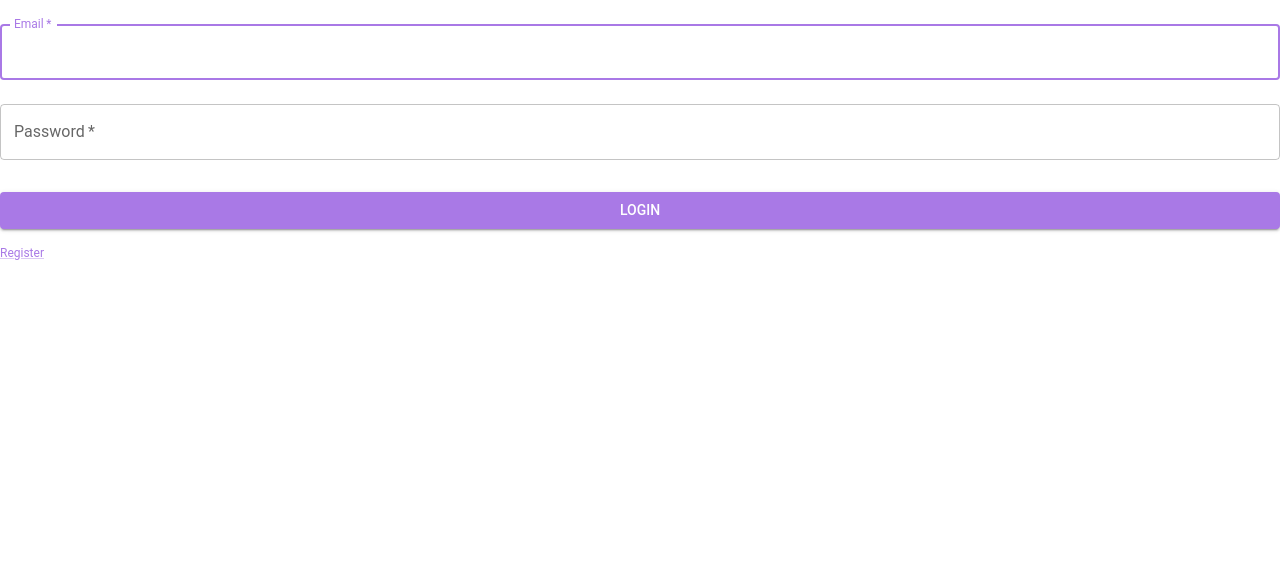
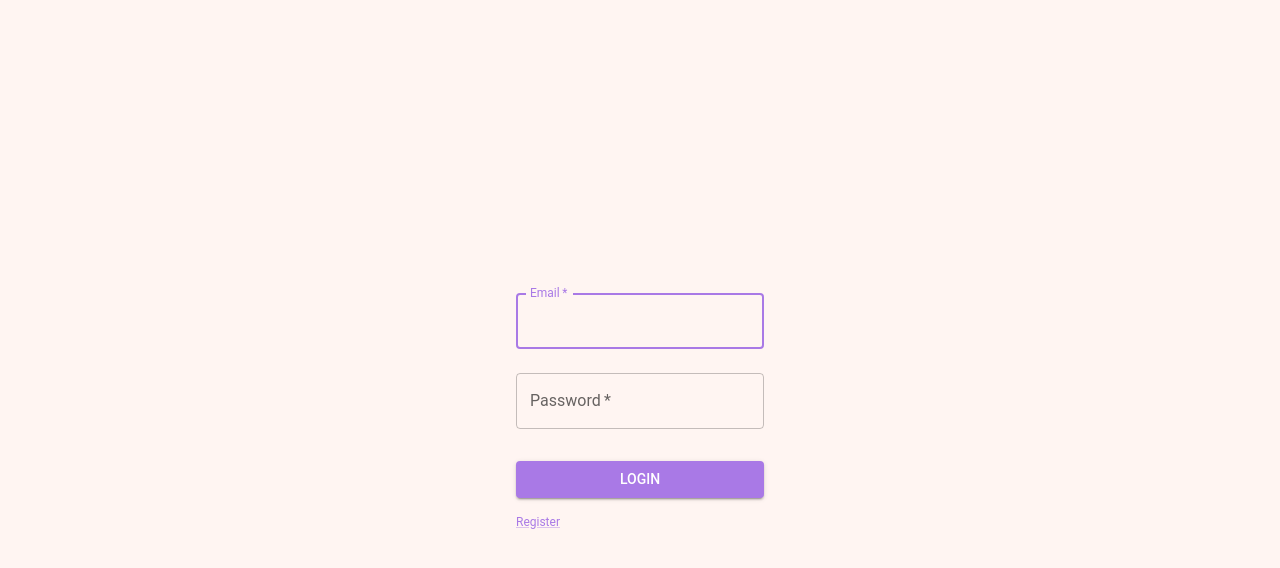
Before and after one commit to rafaeldellaquila/lotchats, a React (Vite) app: page / in a window 1280 px wide. Shown: the top 568 px of the page. Built offline with nearby package versions, Linux system fonts and the light colour scheme; no server answers.

Commit message:
:lipstick: adjust styles

```diff
--- a/src/components/chat/shared/ChatNavBar/index.tsx
+++ b/src/components/chat/shared/ChatNavBar/index.tsx
@@ -15,7 +15,8 @@ import {
   Menu,
   ListItemButton,
   ListItemAvatar,
-  ListItemText
+  ListItemText,
+  Box
 } from '@mui/material'
 import { useState } from 'react'
 import { useTranslation } from 'react-i18next'
@@ -55,12 +56,20 @@ const ChatNavBar: React.FC<ChatNavBarProps> = ({
 
   return (
     <AppBar position='static' elevation={0} color='transparent'>
-      <Toolbar>
-        <IconButton edge='start' onClick={onBack}>
-          <ChevronLeftIcon />
-        </IconButton>
-        <Avatar src={receiver.avatarUrl} alt={receiver.name} />
-        <Typography variant='h6'>{receiver.name}</Typography>
+      <Toolbar sx={{ display: 'flex', justifyContent: 'space-between' }}>
+        <Box
+          sx={{
+            display: 'flex',
+            justifyContent: 'center',
+            alignContent: 'center'
+          }}
+        >
+          <IconButton edge='start' onClick={onBack} sx={{ mr: 2 }}>
+            <ChevronLeftIcon />
+          </IconButton>
+          <Avatar src={receiver.avatarUrl} alt={receiver.name} sx={{ mr: 2 }} />
+          <Typography variant='h6'>{receiver.name}</Typography>
+        </Box>
         <IconButton onClick={e => setAnchorEl(e.currentTarget)}>
           <MoreVertIcon />
         </IconButton>
--- a/src/components/community/CommunitySideMenu/index.tsx
+++ b/src/components/community/CommunitySideMenu/index.tsx
@@ -41,7 +41,10 @@ const CommunitySideMenu: React.FC = () => {
   ]
 
   return (
-    <Paper elevation={1} sx={{ height: '100%' }}>
+    <Paper
+      elevation={1}
+      sx={{ height: '100%', backgroundColor: 'common.white' }}
+    >
       <List>
         {menuItems.map((item, index) => (
           <ListItem
--- a/src/components/shared/CreateGroupChatModal/index.tsx
+++ b/src/components/shared/CreateGroupChatModal/index.tsx
@@ -66,8 +66,10 @@ const CreateGroupChatModal: React.FC<{
 
   return (
     <Dialog open={open} onClose={onClose}>
-      <DialogTitle>{t('create_group')}</DialogTitle>
-      <DialogContent>
+      <DialogTitle sx={{ backgroundColor: 'common.white' }}>
+        {t('create_group')}
+      </DialogTitle>
+      <DialogContent sx={{ backgroundColor: 'common.white' }}>
         <Box
           component='form'
           sx={{
--- a/src/components/shared/Drawer/index.tsx
+++ b/src/components/shared/Drawer/index.tsx
@@ -20,7 +20,11 @@ const Drawer: React.FC<CustomDrawerProps> = ({
       open={isOpen}
       onClose={toggle}
       PaperProps={{
-        sx: { maxWidth: '12rem', width: '100%' }
+        sx: {
+          maxWidth: '12rem',
+          width: '100%',
+          backgroundColor: 'common.white'
+        }
       }}
       ModalProps={{
         keepMounted: true
--- a/src/components/user/LoginForm/index.tsx
+++ b/src/components/user/LoginForm/index.tsx
@@ -55,6 +55,7 @@ const LoginForm: React.FC = () => {
         name='email'
         autoComplete='email'
         autoFocus
+        color='primary'
         value={email}
         onChange={handleEmailChange}
       />
--- a/src/components/user/UserSideMenu/index.tsx
+++ b/src/components/user/UserSideMenu/index.tsx
@@ -70,7 +70,14 @@ const UserSideMenu: React.FC = () => {
   }, [db, t])
 
   return (
-    <Paper sx={{ height: '100%', overflow: 'hidden' }} elevation={1}>
+    <Paper
+      sx={{
+        height: '100%',
+        overflow: 'hidden',
+        backgroundColor: 'common.white'
+      }}
+      elevation={1}
+    >
       <Box
         sx={{
           display: 'flex',
--- a/src/layout/Provider/index.tsx
+++ b/src/layout/Provider/index.tsx
@@ -1,4 +1,3 @@
-import { Global } from '@emotion/react'
 import { ThemeProvider } from '@mui/material'
 import { StrictMode, useState } from 'react'
 import { Provider as StoreProvider } from 'react-redux'
@@ -10,7 +9,7 @@ import SearchModal from '@/components/shared/SearchModal'
 import { ModalContext } from '@/context/ModalContext'
 import { useToggle } from '@/hooks/useToggle'
 import { persistor, store } from '@/redux/store/index'
-import { GlobalStyles } from '@/theme/global'
+import GlobalStyles from '@/theme/global'
 import theme from '@theme/index'
 
 const Provider: React.FC<{ children: React.ReactNode }> = ({ children }) => {
@@ -32,7 +31,7 @@ const Provider: React.FC<{ children: React.ReactNode }> = ({ children }) => {
       <StoreProvider store={store}>
         <PersistGate loading={null} persistor={persistor}>
           <ThemeProvider theme={theme}>
-            <Global styles={GlobalStyles} />
+            <GlobalStyles />
             <ModalContext.Provider
               value={{
                 isCreateGroupModalOpen,
--- a/src/layout/UnauthLayout/index.tsx
+++ b/src/layout/UnauthLayout/index.tsx
@@ -1,10 +1,20 @@
+import { Container } from '@mui/material'
 import { Outlet } from 'react-router-dom'
 
 const UnauthLayout: React.FC = () => {
   return (
-    <div>
+    <Container
+      component='main'
+      sx={{
+        height: '100%',
+        display: 'flex',
+        justifyContent: 'center',
+        alignItems: 'center'
+      }}
+      maxWidth='xl'
+    >
       <Outlet />
-    </div>
+    </Container>
   )
 }
 
--- a/src/theme/global.ts
+++ /dev/null
@@ -1,27 +0,0 @@
-import { css } from '@emotion/react'
-
-export const GlobalStyles = css`
-  * {
-    margin: 0;
-    padding: 0;
-    box-sizing: border-box;
-    -webkit-font-smoothing: antialiased;
-    -moz-osx-font-smoothing: grayscale;
-    font-family:
-      'Roboto',
-      'Oxygen',
-      -apple-system,
-      BlinkMacSystemFont,
-      'Segoe UI',
-      'Ubuntu',
-      'Cantarell',
-      'Fira Sans',
-      'Droid Sans',
-      'Helvetica Neue',
-      sans-serif;
-    &::before,
-    &::after {
-      box-sizing: inherit;
-    }
-  }
-`
--- /dev/null
+++ b/src/theme/global.tsx
@@ -0,0 +1,78 @@
+// import { Global, css } from '@emotion/react'
+// import { useTheme } from '@mui/material/styles'
+
+// const GlobalStyles = () => {
+//   const theme = useTheme()
+
+//   return (
+//     <Global
+//       styles={css`
+//         * {
+//           margin: 0;
+//           padding: 0;
+//           box-sizing: border-box;
+//           -webkit-font-smoothing: antialiased;
+//           -moz-osx-font-smoothing: grayscale;
+//           font-family:
+//             'Roboto',
+//             'Oxygen',
+//             -apple-system,
+//             BlinkMacSystemFont,
+//             'Segoe UI',
+//             'Ubuntu',
+//             'Cantarell',
+//             'Fira Sans',
+//             'Droid Sans',
+//             'Helvetica Neue',
+//             sans-serif;
+//           &::before,
+//           &::after {
+//             box-sizing: inherit;
+//           }
+//         }
+//         body {
+//           background-color:
+//         }
+//       `}
+//     />
+//   )
+// }
+
+// export default GlobalStyles
+import { Global, css } from '@emotion/react'
+import { useTheme } from '@mui/material/styles'
+
+const GlobalStyles = () => {
+  const theme = useTheme()
+  return (
+    <Global
+      styles={css`
+        * {
+          margin: 0;
+          padding: 0;
+          box-sizing: border-box;
+          -webkit-font-smoothing: antialiased;
+          -moz-osx-font-smoothing: grayscale;
+          font-family:
+            'Roboto',
+            'Arial',
+            -apple-system,
+            BlinkMacSystemFont,
+            'Helvetica Neue',
+            sans-serif;
+        }
+        #root {
+          height: inherit;
+        }
+        body {
+          font-family: ${theme.typography.fontFamily};
+          background-color: ${theme.palette.common.white};
+          color: ${theme.palette.common.black};
+          height: 100vh;
+        }
+      `}
+    />
+  )
+}
+
+export default GlobalStyles
--- a/src/theme/index.ts
+++ b/src/theme/index.ts
@@ -74,6 +74,36 @@ const theme = createTheme({
           fontWeight: 700
         }
       }
+    },
+    MuiTextField: {
+      styleOverrides: {
+        root: {
+          '& label.Mui-focused': {
+            color: '#A979E6' // Ou theme.palette.primary.main se quiser referenciar diretamente da paleta
+          },
+          '& .MuiOutlinedInput-root': {
+            '&.Mui-focused fieldset': {
+              borderColor: '#A979E6' // Cor da borda quando focado
+            }
+          }
+        }
+      }
+    },
+    MuiInputBase: {
+      styleOverrides: {
+        root: {
+          'label + &': {
+            // Estilização do placeholder
+            '& .MuiInputBase-input::placeholder': {
+              color: 'common.white', // Cor do placeholder
+              opacity: 1 // Para garantir que o placeholder seja visível
+            }
+          },
+          '& .MuiInputBase-input': {
+            color: '#140400' // Cor do texto digitado
+          }
+        }
+      }
     }
   }
 })
```
